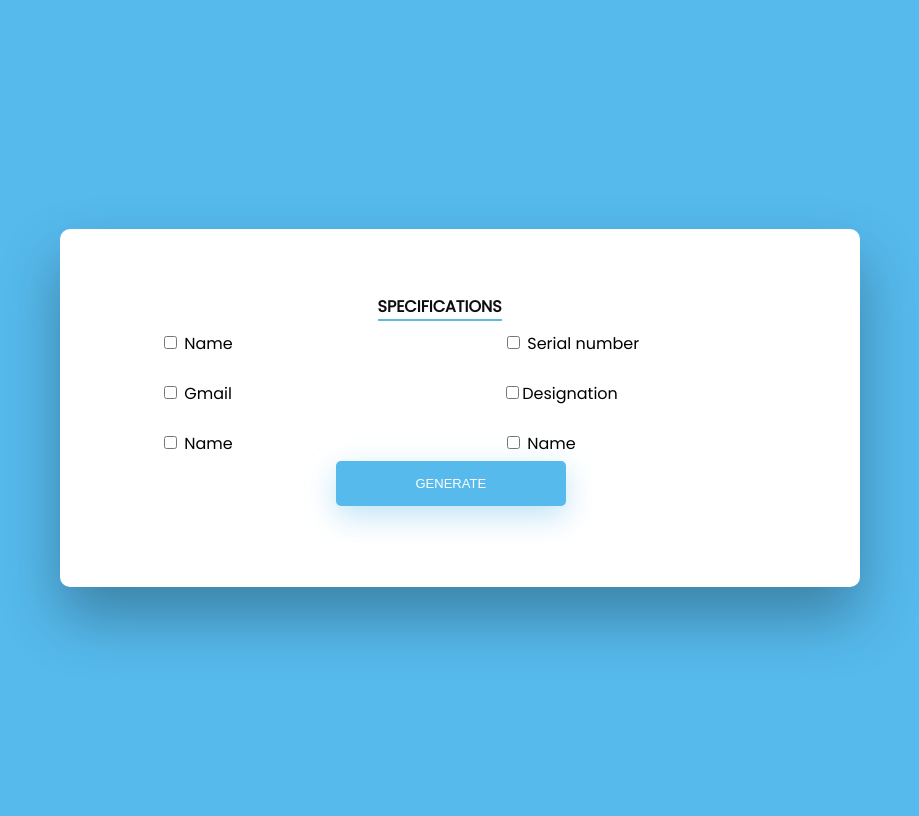
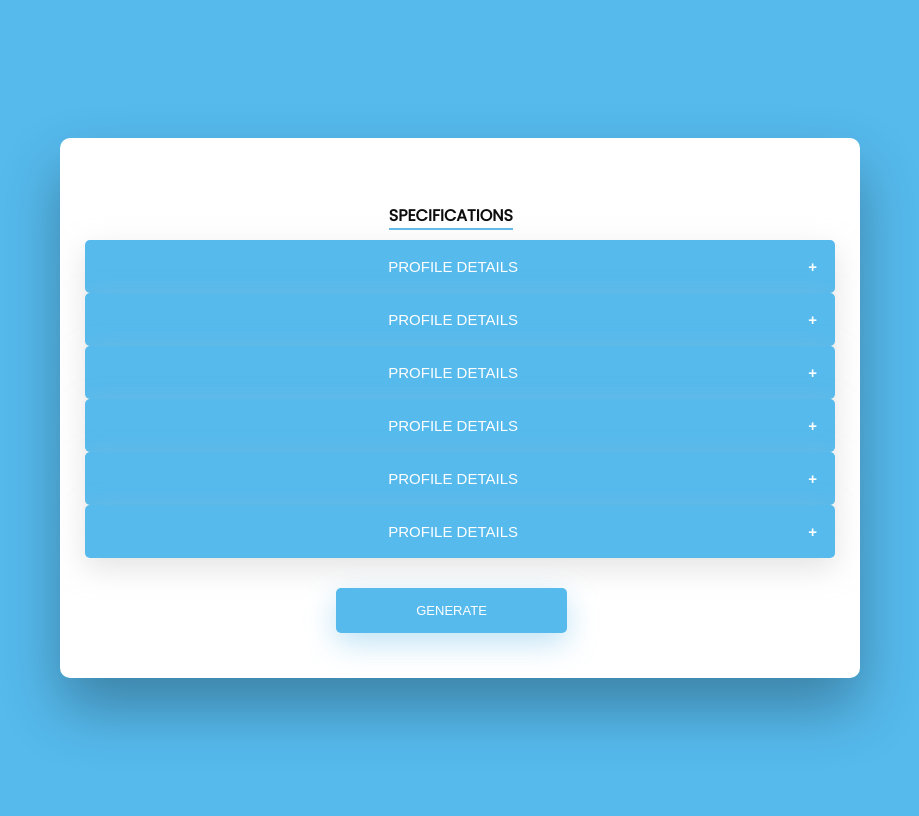
Before and after one commit to yogesh9d/Faculty-profile-management, a PHP site: page /DataRetrieval.html in a window 1280 px wide. Shown: the whole page, without its empty margins (180-1099 px from the left). Run offline with PHP 8.4, Linux system fonts and the light colour scheme.

Commit message:
commit on master

```diff
--- a/DataRetrieval.css
+++ b/DataRetrieval.css
@@ -84,6 +84,7 @@ input[type="reset"] {
   background-color: #56baed;
   border: none;
   color: white;
+
   padding: 15px 80px;
   text-align: center;
   text-decoration: none;
@@ -94,7 +95,7 @@ input[type="reset"] {
   box-shadow: 0 10px 30px 0 rgba(95, 186, 233, 0.4);
   -webkit-border-radius: 5px 5px 5px 5px;
   border-radius: 5px 5px 5px 5px;
-  margin: 5px 26% 40px 26%;
+  margin: 30px 26% 20px 33.5%;
   -webkit-transition: all 0.3s ease-in-out;
   -moz-transition: all 0.3s ease-in-out;
   -ms-transition: all 0.3s ease-in-out;
@@ -222,8 +223,9 @@ input[type="text"]:placeholder {
 }
 
 .fadeIn {
-  padding-left: 10%;
+  /* padding-left: 10%; */
   opacity: 0;
+  /* align- */
   -webkit-animation: fadeIn ease-in 1;
   -moz-animation: fadeIn ease-in 1;
   animation: fadeIn ease-in 1;
@@ -295,7 +297,7 @@ input[type="text"]:placeholder {
   box-sizing: border-box;
 }
 .active1 {
-  margin-left: 39%;
+  margin-left: 40.5%;
   /* margin-right: auto; */
   /* -webkit-box-align: center; */
 }
@@ -306,13 +308,70 @@ input[type="text"]:placeholder {
 }
 
 .active3 {
-  /* border-left-width: 1000px; */
-
-  /* padding-left: 1000px; */
+      /* float: left; */
 }
 
-.rightalign{
-   margin-left: 40%;
+.rightalign {
+  margin-left: 230px;
+  /* margin-right: 5px; */
+
   /* float: right; */
+  /* float: right; */
+}
 
+.collapsible {
+  background-color: #56baed;
+  border: none;
+  color: white;
+  padding: 15px 80px;
+  text-align: center;
+  text-decoration: none;
+  display: inline-block;
+  text-transform: uppercase;
+  font-size: 13px;
+  -webkit-box-shadow: 0 10px 30px 0 rgba(190, 190, 190, 0.4);
+  box-shadow: 0 10px 30px 0 rgba(184, 184, 184, 0.4);
+  -webkit-border-radius: 5px 5px 5px 5px;
+  border-radius: 5px 5px 5px 5px;
+  /* margin: 5px  40px 26%; */
+
+  -webkit-transition: all 0.3s ease-in-out;
+  -moz-transition: all 0.3s ease-in-out;
+  -ms-transition: all 0.3s ease-in-out;
+  -o-transition: all 0.3s ease-in-out;
+  transition: all 0.3s ease-in-out;
+  /* background-color: #777; */
+  color: white;
+  cursor: pointer;
+  padding: 18px;
+  width: 100%;
+  border: none;
+  text-align: center;
+  outline: none;
+  font-size: 15px;
 }
+
+.activecoll,
+.collapsible:hover {
+  /* background-color: #555; */
+}
+
+.collapsible:after {
+  content: "\002B";
+  color: white;
+  font-weight: bold;
+  float: right;
+  margin-left: 5px;
+}
+
+.activecoll:after {
+  content: "\2212";
+}
+
+.content {
+  padding: 0 18px;
+  max-height: 0;
+  overflow: hidden;
+  transition: max-height 0.2s ease-out;
+  background-color: #eeeeee;
+}
--- a/DataRetrieval.html
+++ b/DataRetrieval.html
@@ -1,52 +1,348 @@
+<!DOCKTYPE HTML>
 
-<!DOCKTYPE HTML>
-<head> <title> Login-anits</title>
-    <link rel="shortcut icon" href="logo.jpg"/>
+<head>
+    <title> Login-anits</title>
+    <link rel="shortcut icon" href="logo.jpg" />
     <link rel="stylesheet" type="text/css" href="DataRetrieval.css">
+    <meta name="viewport" content="width=device-width, initial-scale=1">
 
 
 </head>
+
 <body>
 
     <div class="wrapper fadeInDown">
         <div id="formContent">
             <!-- Tabs Titles -->
-    <h2 class="active active1" > Specifications</h2>
+            <h2 class="active active1"> Specifications</h2>
 
 
             <!-- Icon -->
             <div class="fadeIn first">
 
                 <!-- Excel sheet generation Form -->
+                <button type="button" class="collapsible ">Profile details</button>
+                <div class="content">
                     <form>
-      <!-- <input type="password" id="password" class="fadeIn third" name="password" placeholder="password"> -->
+                        <br></br>
+                        <span style="padding-left:64px"></span>
+                        <input type="checkbox" id="gmail" class="fadeIn second" name="Gmail" placeholder="Gmail"> Gmail </input>
 
-      <input type="checkbox" id="name" class="fadeIn second" name="Name" placeholder="Name" > Name </input>
-      <input type="checkbox" id="sno" class="fadeIn second rightalign" name="sno" placeholder="sno"> Serial number </input>
+                        <span style="padding-left:64px"></span>
+                        <input type="checkbox" id="designation" class="fadeIn second rightalign" name="Designation" placeholder="Name"> Serial number
+                        </input>
                         <br></br>
 
-      <input type="checkbox" id="gmail" class="fadeIn second" name="Gmail" placeholder="Gmail" > Gmail </input>
-      <input type="checkbox" id="designation" class="fadeIn second rightalign" name="Designation" placeholder="Name" >Designation </input>
+                        <span style="padding-left:64px"></span>
+                        <input type="checkbox" id="gmail" class="fadeIn second" name="Gmail" placeholder="Gmail"> Name </input>
+
+                        <span style="padding-left:64px"></span>
+                        <input type="checkbox" id="designation" class="fadeIn second rightalign" name="Designation" placeholder="Name"> Designation </input>
                         <br></br>
-      <input type="checkbox" id="name" class="fadeIn second" name="Name" placeholder="Name" > Name </input>
-      <input type="checkbox" id="name" class="fadeIn second rightalign" name="Name" placeholder="Name"> Name </input>
+
+                        <span style="padding-left:64px"></span>
+                        <input type="checkbox" id="name" class="fadeIn second" name="Name" placeholder="Name"> Department </input>
+                        <span style="padding-left:16px"></span>
+                        <input type="checkbox" id="name" class="fadeIn second rightalign" name="Name" placeholder="Name"> Name
+                        </input>
+                        <br></br>
+
+                        <span style="padding-left:64px"></span>
+                        <input type="checkbox" id="gmail" class="fadeIn second" name="Gmail" placeholder="Gmail"> Date of birth
+                        </input>
+                        <span style="padding-left:16px"></span>
+                        <input type="checkbox" id="designation" class="fadeIn second rightalign" name="Designation" placeholder="Name">Qualification </input>
+                        <br></br>
+
+                        <span style="padding-left:64px"></span>
+                        <input type="checkbox" id="gmail" class="fadeIn second" name="Gmail" placeholder="Gmail"> Date of joining
+                        </input>
+                        <input type="checkbox" id="designation" class="fadeIn second rightalign" name="Designation" placeholder="Name">Phone number </input>
+                        <br></br>
+                    </form>
+                </div>
 
 
-      <!-- <input type = "button"  value="Generate"> </input> -->
+
+
+
+
+
+
+
+
+
+
+                <button type="button" class="collapsible ">Profile details</button>
+                <div class="content">
+                    <form>
+                        <br></br>
+                        <span style="padding-left:64px"></span>
+                        <input type="checkbox" id="gmail" class="fadeIn second" name="Gmail" placeholder="Gmail"> Gmail </input>
+
+                        <span style="padding-left:64px"></span>
+                        <input type="checkbox" id="designation" class="fadeIn second rightalign" name="Designation" placeholder="Name"> Serial number
+                        </input>
+                        <br></br>
+
+                        <span style="padding-left:64px"></span>
+                        <input type="checkbox" id="gmail" class="fadeIn second" name="Gmail" placeholder="Gmail"> Name </input>
+
+                        <span style="padding-left:64px"></span>
+                        <input type="checkbox" id="designation" class="fadeIn second rightalign" name="Designation" placeholder="Name"> Designation </input>
+                        <br></br>
+
+                        <span style="padding-left:64px"></span>
+                        <input type="checkbox" id="name" class="fadeIn second" name="Name" placeholder="Name"> Department </input>
+                        <span style="padding-left:16px"></span>
+                        <input type="checkbox" id="name" class="fadeIn second rightalign" name="Name" placeholder="Name"> Name
+                        </input>
+                        <br></br>
+
+                        <span style="padding-left:64px"></span>
+                        <input type="checkbox" id="gmail" class="fadeIn second" name="Gmail" placeholder="Gmail"> Date of birth
+                        </input>
+                        <span style="padding-left:16px"></span>
+                        <input type="checkbox" id="designation" class="fadeIn second rightalign" name="Designation" placeholder="Name">Qualification </input>
+                        <br></br>
+
+                        <span style="padding-left:64px"></span>
+                        <input type="checkbox" id="gmail" class="fadeIn second" name="Gmail" placeholder="Gmail"> Date of joining
+                        </input>
+                        <input type="checkbox" id="designation" class="fadeIn second rightalign" name="Designation" placeholder="Name">Phone number </input>
+                        <br></br>
+                    </form>
+                </div>
+
+
+
+
+
+
+
+
+
+
+
+
+
+
+                <button type="button" class="collapsible ">Profile details</button>
+                <div class="content">
+                    <form>
+                        <br></br>
+                        <span style="padding-left:64px"></span>
+                        <input type="checkbox" id="gmail" class="fadeIn second" name="Gmail" placeholder="Gmail"> Gmail </input>
+
+                        <span style="padding-left:64px"></span>
+                        <input type="checkbox" id="designation" class="fadeIn second rightalign" name="Designation" placeholder="Name"> Serial number
+                        </input>
+                        <br></br>
+
+                        <span style="padding-left:64px"></span>
+                        <input type="checkbox" id="gmail" class="fadeIn second" name="Gmail" placeholder="Gmail"> Name </input>
+
+                        <span style="padding-left:64px"></span>
+                        <input type="checkbox" id="designation" class="fadeIn second rightalign" name="Designation" placeholder="Name"> Designation </input>
+                        <br></br>
+
+                        <span style="padding-left:64px"></span>
+                        <input type="checkbox" id="name" class="fadeIn second" name="Name" placeholder="Name"> Department </input>
+                        <span style="padding-left:16px"></span>
+                        <input type="checkbox" id="name" class="fadeIn second rightalign" name="Name" placeholder="Name"> Name
+                        </input>
+                        <br></br>
+
+                        <span style="padding-left:64px"></span>
+                        <input type="checkbox" id="gmail" class="fadeIn second" name="Gmail" placeholder="Gmail"> Date of birth
+                        </input>
+                        <span style="padding-left:16px"></span>
+                        <input type="checkbox" id="designation" class="fadeIn second rightalign" name="Designation" placeholder="Name">Qualification </input>
+                        <br></br>
+
+                        <span style="padding-left:64px"></span>
+                        <input type="checkbox" id="gmail" class="fadeIn second" name="Gmail" placeholder="Gmail"> Date of joining
+                        </input>
+                        <input type="checkbox" id="designation" class="fadeIn second rightalign" name="Designation" placeholder="Name">Phone number </input>
+                        <br></br>
+                    </form>
+                </div>
+
+
+
+
+
+
+
+
+
+
+
+                <button type="button" class="collapsible ">Profile details</button>
+                <div class="content">
+                    <form>
+                        <br></br>
+                        <span style="padding-left:64px"></span>
+                        <input type="checkbox" id="gmail" class="fadeIn second" name="Gmail" placeholder="Gmail"> Gmail </input>
+
+                        <span style="padding-left:64px"></span>
+                        <input type="checkbox" id="designation" class="fadeIn second rightalign" name="Designation" placeholder="Name"> Serial number
+                        </input>
+                        <br></br>
+
+                        <span style="padding-left:64px"></span>
+                        <input type="checkbox" id="gmail" class="fadeIn second" name="Gmail" placeholder="Gmail"> Name </input>
+
+                        <span style="padding-left:64px"></span>
+                        <input type="checkbox" id="designation" class="fadeIn second rightalign" name="Designation" placeholder="Name"> Designation </input>
+                        <br></br>
+
+                        <span style="padding-left:64px"></span>
+                        <input type="checkbox" id="name" class="fadeIn second" name="Name" placeholder="Name"> Department </input>
+                        <span style="padding-left:16px"></span>
+                        <input type="checkbox" id="name" class="fadeIn second rightalign" name="Name" placeholder="Name"> Name
+                        </input>
+                        <br></br>
+
+                        <span style="padding-left:64px"></span>
+                        <input type="checkbox" id="gmail" class="fadeIn second" name="Gmail" placeholder="Gmail"> Date of birth
+                        </input>
+                        <span style="padding-left:16px"></span>
+                        <input type="checkbox" id="designation" class="fadeIn second rightalign" name="Designation" placeholder="Name">Qualification </input>
+                        <br></br>
+
+                        <span style="padding-left:64px"></span>
+                        <input type="checkbox" id="gmail" class="fadeIn second" name="Gmail" placeholder="Gmail"> Date of joining
+                        </input>
+                        <input type="checkbox" id="designation" class="fadeIn second rightalign" name="Designation" placeholder="Name">Phone number </input>
+                        <br></br>
+                    </form>
+                </div>
+
+
+
+
+
+
+
+                <button type="button" class="collapsible ">Profile details</button>
+                <div class="content">
+                    <form>
+                        <br></br>
+                        <span style="padding-left:64px"></span>
+                        <input type="checkbox" id="gmail" class="fadeIn second" name="Gmail" placeholder="Gmail"> Gmail </input>
+
+                        <span style="padding-left:64px"></span>
+                        <input type="checkbox" id="designation" class="fadeIn second rightalign" name="Designation" placeholder="Name"> Serial number
+                        </input>
+                        <br></br>
+
+                        <span style="padding-left:64px"></span>
+                        <input type="checkbox" id="gmail" class="fadeIn second" name="Gmail" placeholder="Gmail"> Name </input>
+
+                        <span style="padding-left:64px"></span>
+                        <input type="checkbox" id="designation" class="fadeIn second rightalign" name="Designation" placeholder="Name"> Designation </input>
+                        <br></br>
+
+                        <span style="padding-left:64px"></span>
+                        <input type="checkbox" id="name" class="fadeIn second" name="Name" placeholder="Name"> Department </input>
+                        <span style="padding-left:16px"></span>
+                        <input type="checkbox" id="name" class="fadeIn second rightalign" name="Name" placeholder="Name"> Name
+                        </input>
+                        <br></br>
+
+                        <span style="padding-left:64px"></span>
+                        <input type="checkbox" id="gmail" class="fadeIn second" name="Gmail" placeholder="Gmail"> Date of birth
+                        </input>
+                        <span style="padding-left:16px"></span>
+                        <input type="checkbox" id="designation" class="fadeIn second rightalign" name="Designation" placeholder="Name">Qualification </input>
+                        <br></br>
+
+                        <span style="padding-left:64px"></span>
+                        <input type="checkbox" id="gmail" class="fadeIn second" name="Gmail" placeholder="Gmail"> Date of joining
+                        </input>
+                        <input type="checkbox" id="designation" class="fadeIn second rightalign" name="Designation" placeholder="Name">Phone number </input>
+                        <br></br>
+                    </form>
+                </div>
+
+
+
+
+
+
+
+                <button type="button" class="collapsible ">Profile details</button>
+                <div class="content">
+                    <form>
+                        <br></br>
+                        <span style="padding-left:64px"></span>
+                        <input type="checkbox" id="gmail" class="fadeIn second" name="Gmail" placeholder="Gmail"> Gmail </input>
+
+                        <span style="padding-left:64px"></span>
+                        <input type="checkbox" id="designation" class="fadeIn second rightalign" name="Designation" placeholder="Name"> Serial number
+                        </input>
+                        <br></br>
+
+                        <span style="padding-left:64px"></span>
+                        <input type="checkbox" id="gmail" class="fadeIn second" name="Gmail" placeholder="Gmail"> Name </input>
+
+                        <span style="padding-left:64px"></span>
+                        <input type="checkbox" id="designation" class="fadeIn second rightalign" name="Designation" placeholder="Name"> Designation </input>
+                        <br></br>
+
+                        <span style="padding-left:64px"></span>
+                        <input type="checkbox" id="name" class="fadeIn second" name="Name" placeholder="Name"> Department </input>
+                        <span style="padding-left:16px"></span>
+                        <input type="checkbox" id="name" class="fadeIn second rightalign" name="Name" placeholder="Name"> Name
+                        </input>
+                        <br></br>
+
+                        <span style="padding-left:64px"></span>
+                        <input type="checkbox" id="gmail" class="fadeIn second" name="Gmail" placeholder="Gmail"> Date of birth
+                        </input>
+                        <span style="padding-left:16px"></span>
+                        <input type="checkbox" id="designation" class="fadeIn second rightalign" name="Designation" placeholder="Name">Qualification </input>
+                        <br></br>
+
+                        <span style="padding-left:64px"></span>
+                        <input type="checkbox" id="gmail" class="fadeIn second" name="Gmail" placeholder="Gmail"> Date of joining
+                        </input>
+                        <input type="checkbox" id="designation" class="fadeIn second rightalign" name="Designation" placeholder="Name">Phone number </input>
+                        <br></br>
+                    </form>
+                </div>
+
+
+
+
+
+
 
                 <input type="submit" class="fadeIn fourth active3" value="Generate">
 
+                <script>
+                    var coll = document.getElementsByClassName("collapsible");
+                    var i;
 
-    </form>
+                    for (i = 0; i < coll.length; i++) {
+                        coll[i].addEventListener("click", function() {
+                            this.classList.toggle("activecoll");
+                            var content = this.nextElementSibling;
+                            if (content.style.maxHeight) {
+                                content.style.maxHeight = null;
+                            } else {
+                                content.style.maxHeight = content.scrollHeight + "px";
+                            }
+                        });
+                    }
+                </script>
 
-    <!-- Remind Passowrd -->
-    <!-- <div id="formFooter">
-      <a class="underlineHover" href="Forgotpassword.html">Forgot Password?</a>
-    </div> -->
 
             </div>
         </div>
-    </div></body>
+    </div>
+</body>
 
 <!--
       mysql> show tables;
```
Lines whose indentation alone changed are shown as unchanged.
